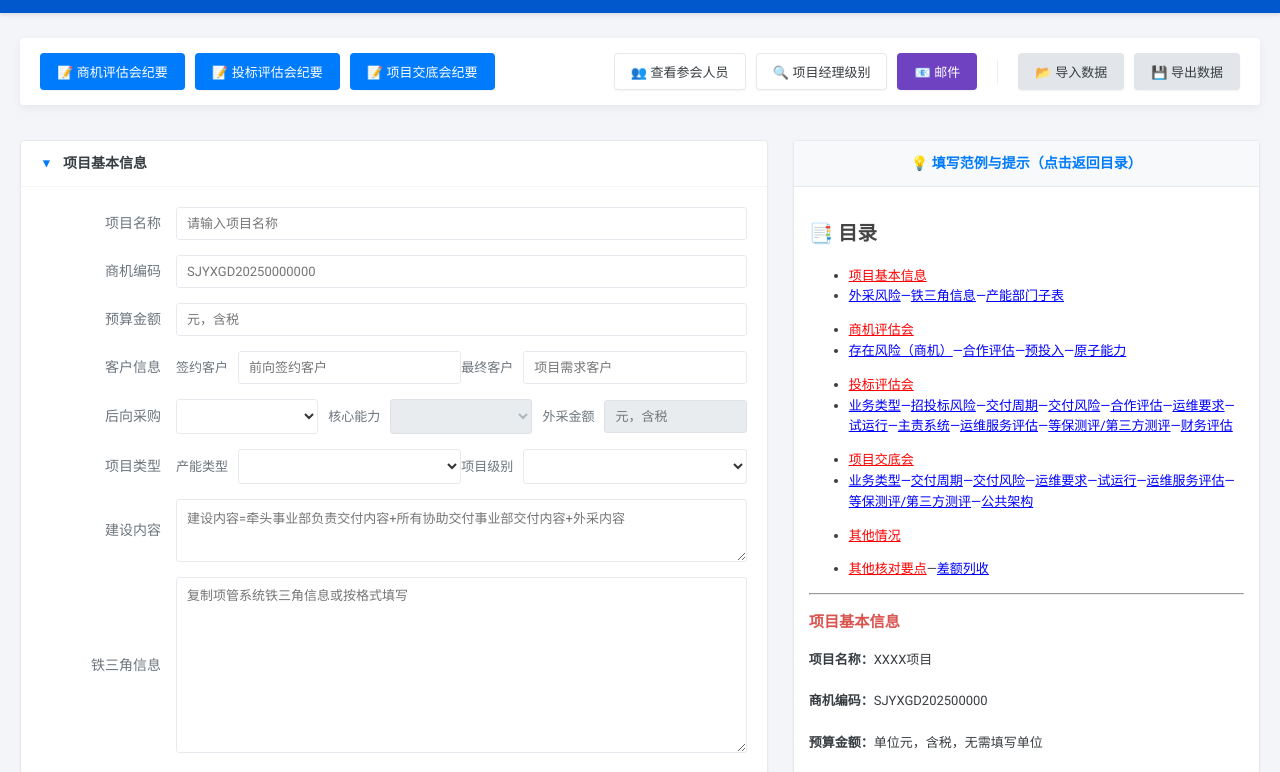
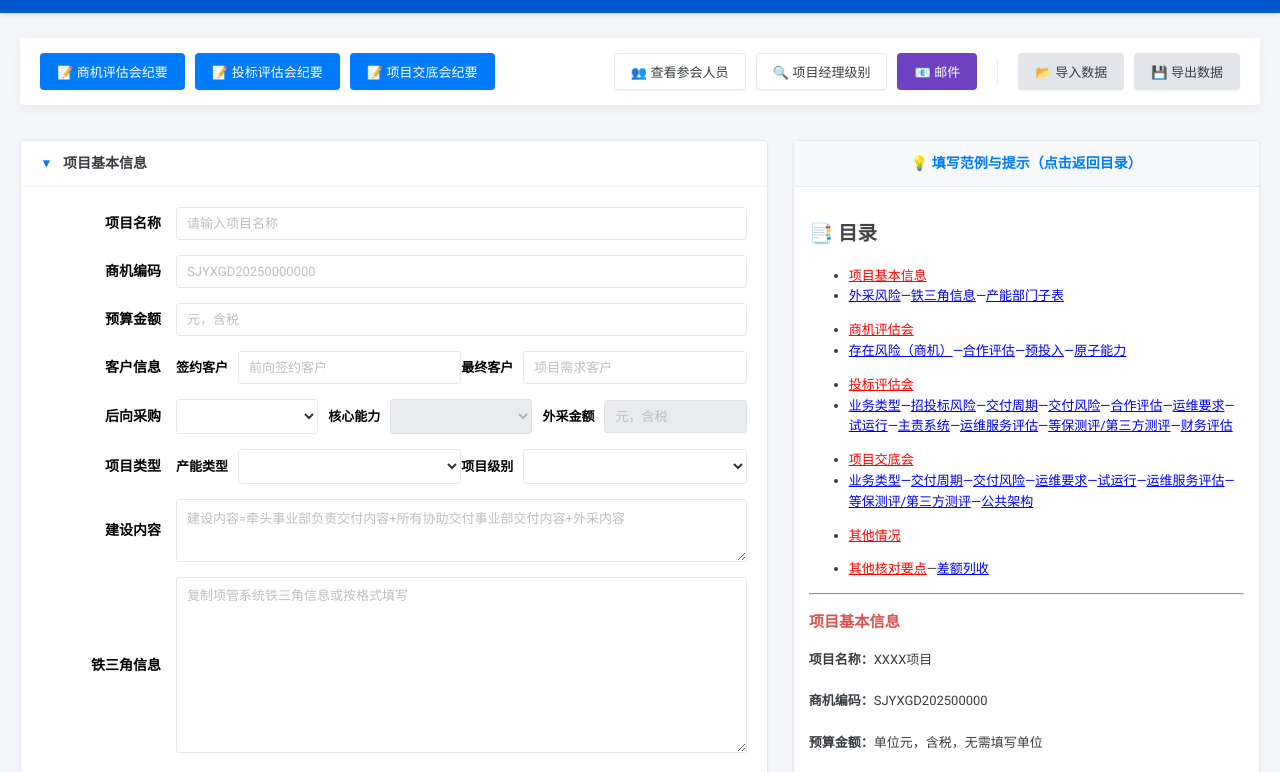
Before and after one commit to gzchenjin/jyt_latest, a plain HTML site: page index.html in a window 1280 px wide. Shown: the part 51-823 px from the top of the page. Drawn offline with nearby package versions, Linux system fonts and the light colour scheme.

Commit message:
Update style.css
字体样式修改，label纯黑，placeholder颜色控制

```diff
--- a/style.css
+++ b/style.css
@@ -200,14 +200,18 @@ body {
     flex-wrap: wrap;
 }
 
+
 .form-row > label:first-child {
     width: 120px;
     text-align: right;
     margin-right: 15px;
-    font-weight: 500;
-    color: var(--text-secondary);
+    /* 【修改点】改为纯黑色，并加粗，与 placeholder 形成强烈对比 */
+    color: #000000;
+    font-weight: 600;
     flex-shrink: 0;
 }
+
+
 
 /* 统一所有输入框（包括select）的样式 */
 input[type="text"], input[type="date"], input[type="number"], select, textarea {
@@ -258,7 +262,19 @@ input:disabled, select:disabled, textarea:disabled {
     flex: 1;
     align-items: center;
 }
-.inline-group label { white-space: nowrap; color: var(--text-secondary); font-size: 13px; }
+
+.inline-group label {
+    white-space: nowrap;
+    /* 【修改点】行内标签也改为纯黑色加粗 */
+    color: #000000;
+    font-weight: 600;
+    font-size: 13px;
+}
+
+::placeholder {
+    color: #bfbfbf; /* 浅灰色 */
+    opacity: 1;
+}
 
 /* --- 8. 右侧帮助面板 --- */
 .right-panel {
```
